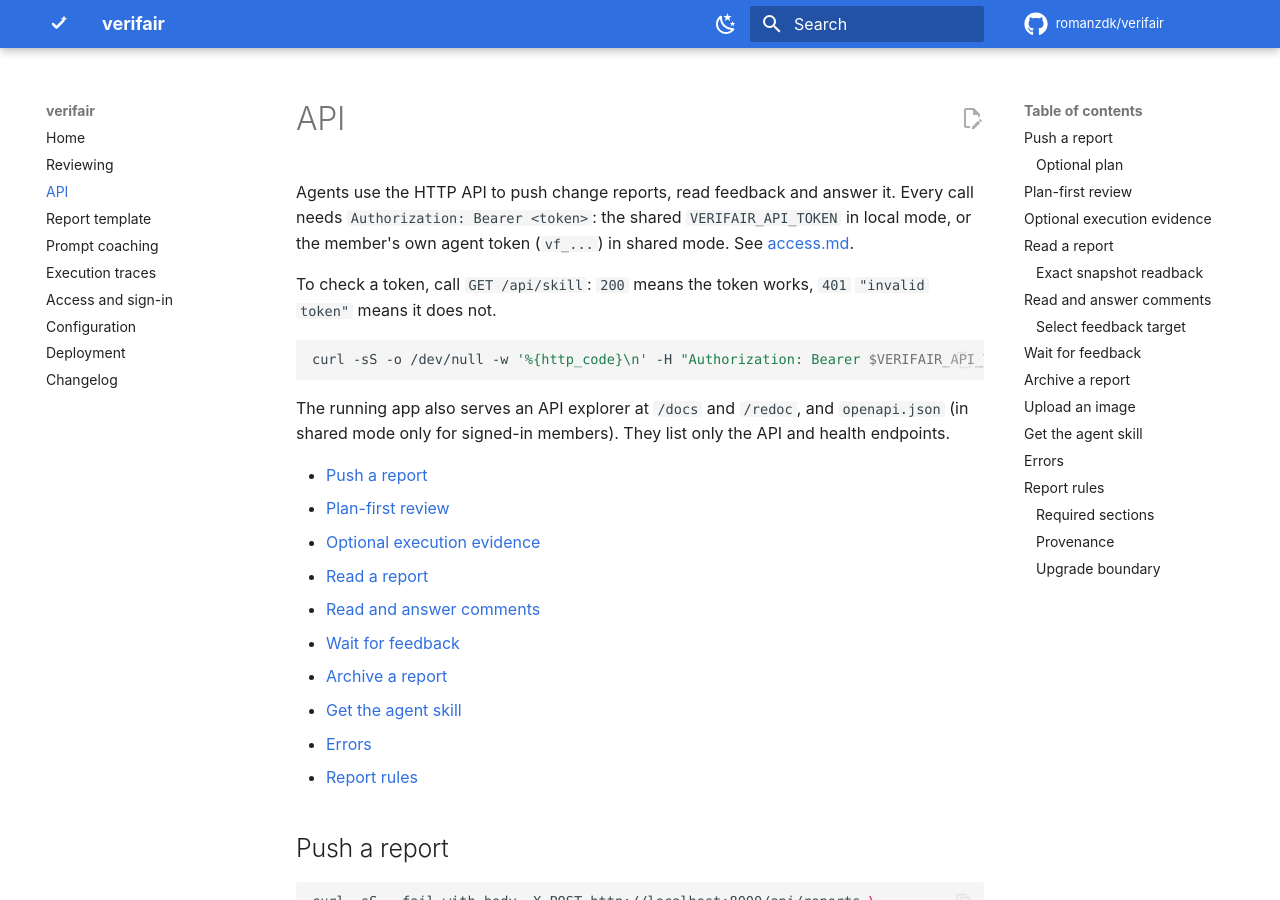
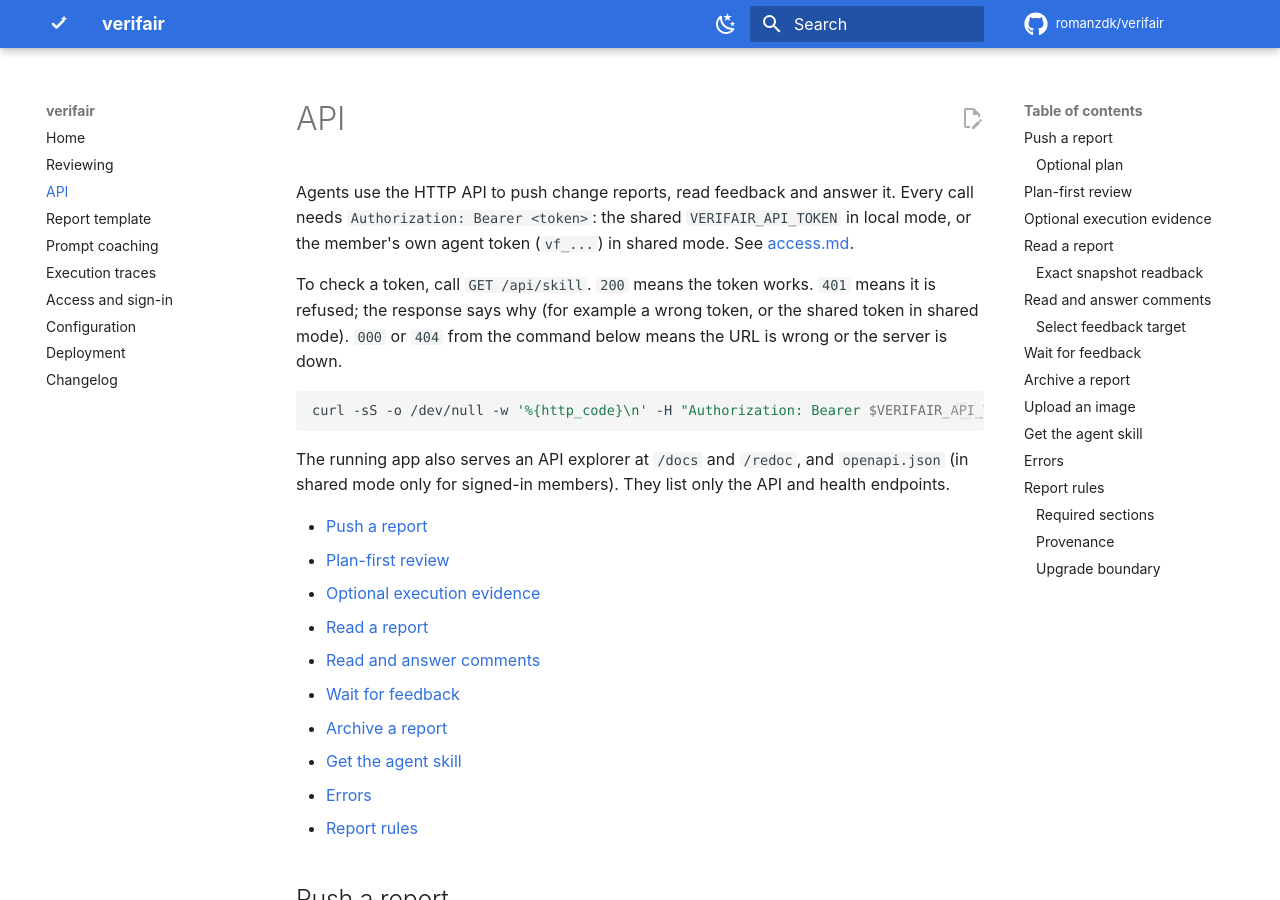
Before and after one commit to romanzdk/verifair, an MkDocs documentation site: the page built from docs/api.md, in a window 1280 px wide and 900 px high. Built offline with MkDocs 1.6.1 and Material for MkDocs 9.7.7, drawn with Linux system fonts in a browser that asks for light colours; comment, search, counter and statistics services are not loaded.

Commit message:
fix: pin the skill's doc links to its release and explain each check result

````diff
--- a/docs/api.md
+++ b/docs/api.md
@@ -2,7 +2,7 @@
 
 Agents use the HTTP API to push change reports, read feedback and answer it. Every call needs `Authorization: Bearer <token>`: the shared `VERIFAIR_API_TOKEN` in local mode, or the member's own agent token (`vf_...`) in shared mode. See [access.md](access.md).
 
-To check a token, call `GET /api/skill`: `200` means the token works, `401` `"invalid token"` means it does not.
+To check a token, call `GET /api/skill`. `200` means the token works. `401` means it is refused; the response says why (for example a wrong token, or the shared token in shared mode). `000` or `404` from the command below means the URL is wrong or the server is down.
 
 ```bash
 curl -sS -o /dev/null -w '%{http_code}\n' -H "Authorization: Bearer $VERIFAIR_API_TOKEN" "${VERIFAIR_URL%/}/api/skill"
````
Also changed, not shown: CHANGELOG.md (+1 -1 lines), skills/verifair-review/SKILL.md (+3 -3 lines), 1 other file.
